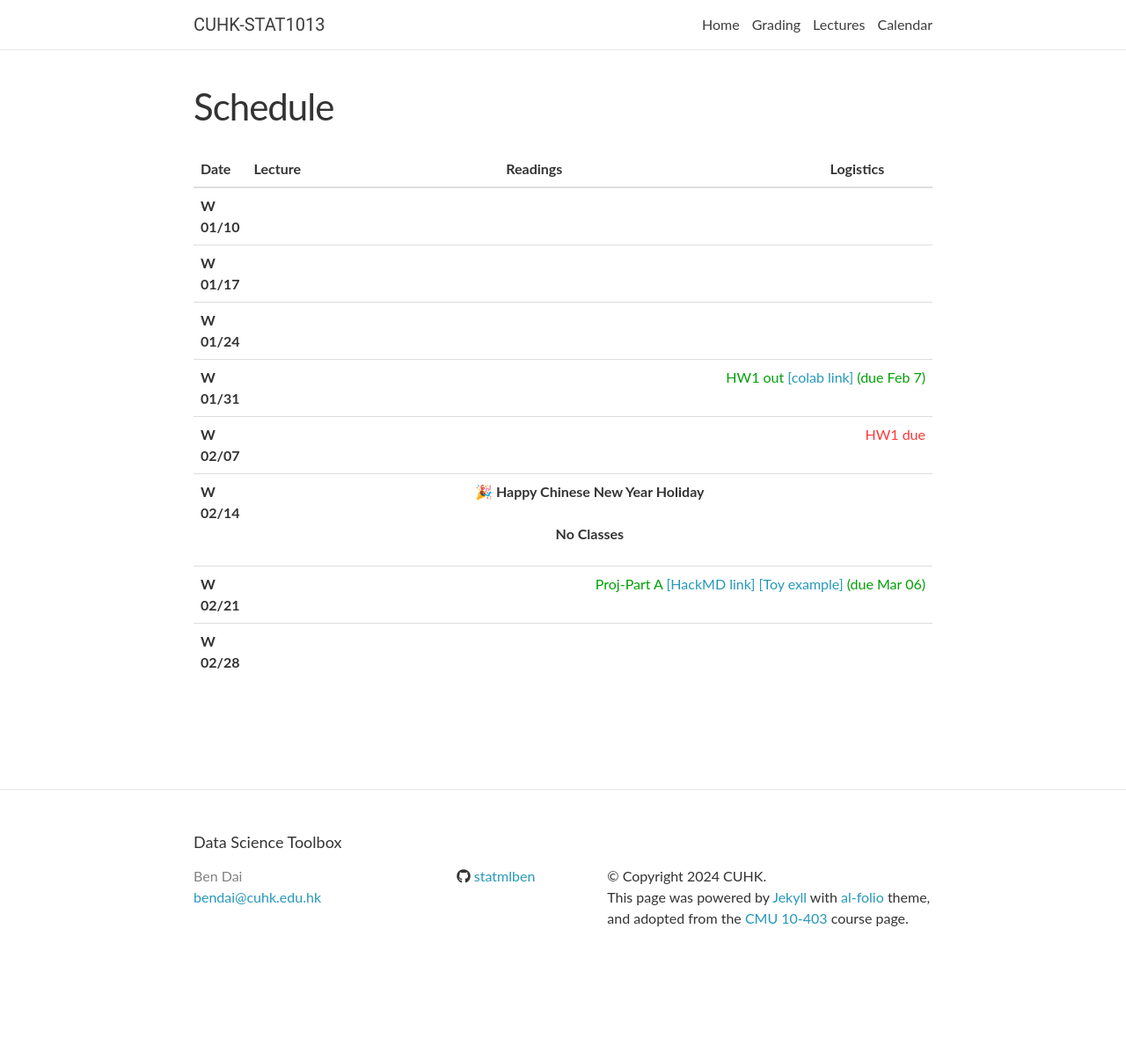
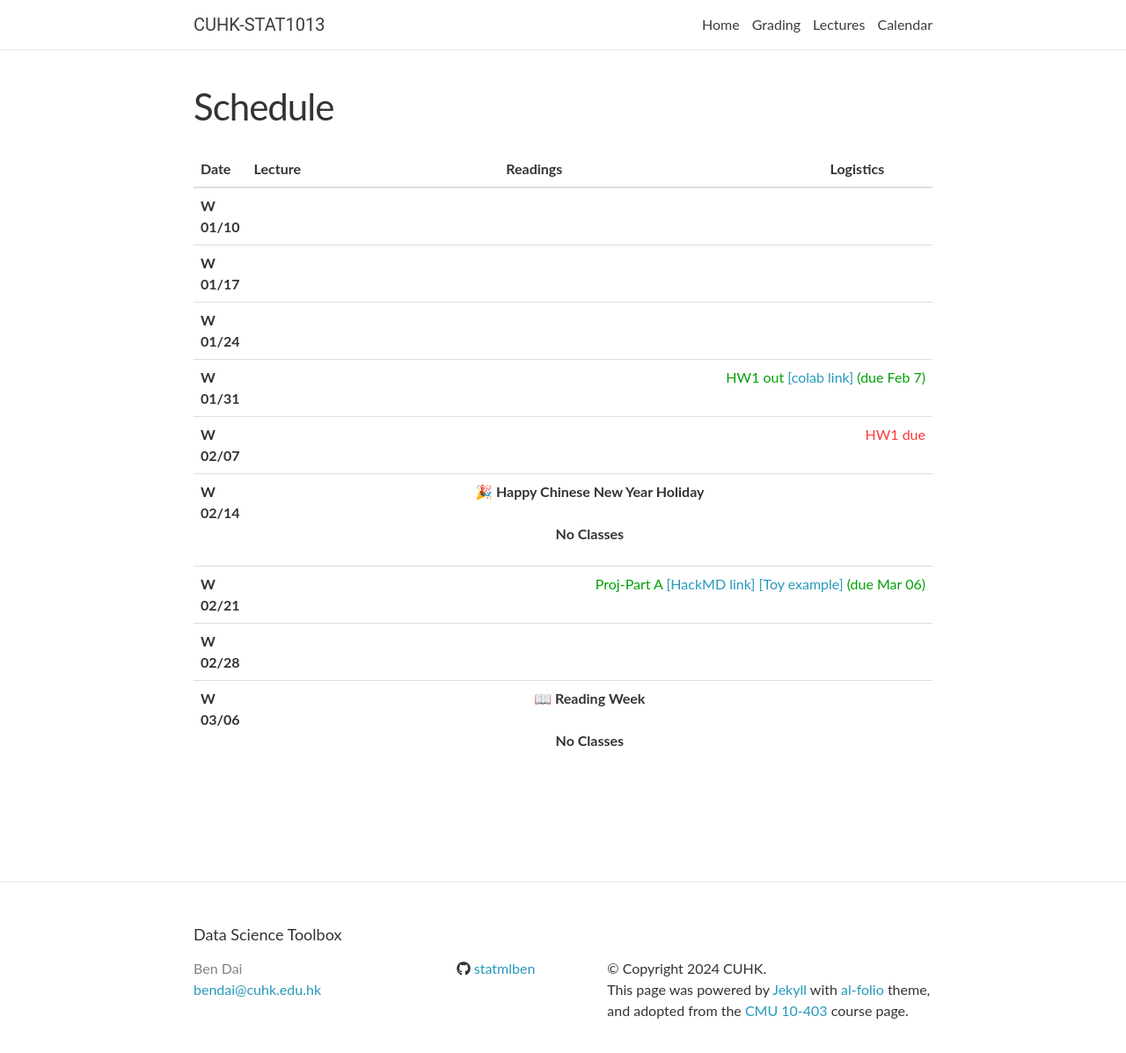
Before and after one commit to statmlben/CUHK-STAT1013, a Jekyll site: the page built from _pages/lectures.md, in a window 1280 px wide and 1222 px high. Shown: the top 1197 px of the window at 88% size. Built offline with Jekyll 4.4.1, drawn with Linux system fonts in a browser that asks for light colours; nearby versions of some CDN libraries; comment, search, counter and statistics services are not loaded.

Commit message:
reading week

```diff
--- a/_data/lectures.yml
+++ b/_data/lectures.yml
@@ -119,3 +119,10 @@
     - <a href="https://github.com/features/copilot">copilot | GitHub</a>
 
   logistics:
+
+- date: W 03/06
+  lecturer:
+  quiz: >
+    <strong> 📖 Reading Week </strong> <br> <br>
+    <strong> No Classes </strong>
+  logistics:
```
